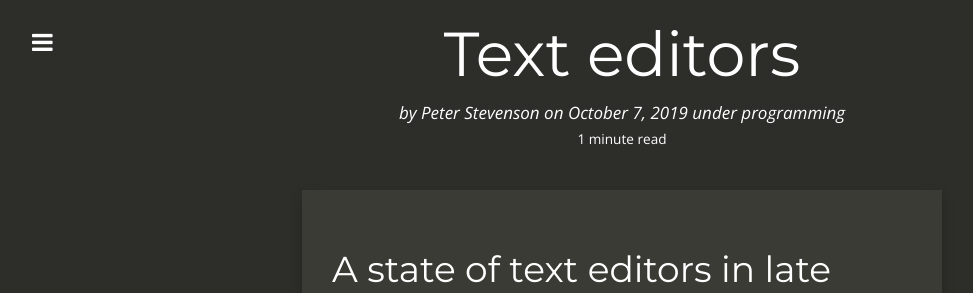
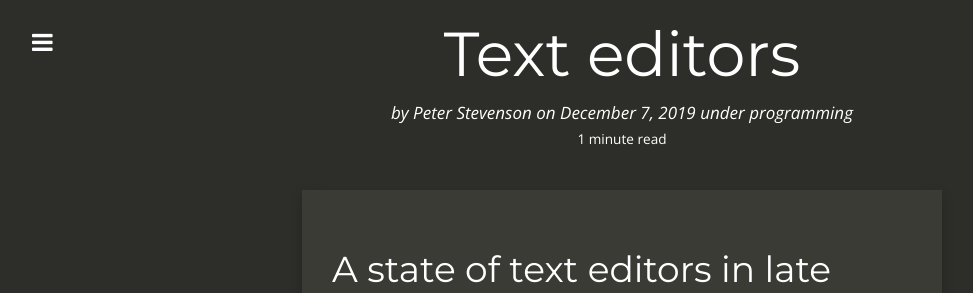
Before and after one commit to 2E0PGS/blog, a Jekyll site: the page built from _posts/2019-12-07-text-editors-in-2019.md, in a window 1280 px wide and 900 px high. Shown: the top 293 px of the window, without its empty margins (18-991 px from the left). Built offline with Jekyll 4.4.1, drawn with Linux system fonts in a browser that asks for light colours; nearby versions of some CDN libraries; comment, search, counter and statistics services are not loaded; part of the change alters nothing that is shown.

```diff
--- a/_posts/2019-12-07-text-editors-in-2019.md
+++ b/_posts/2019-12-07-text-editors-in-2019.md
@@ -1,7 +1,7 @@
 ---
 layout: post
 title: Text editors
-date: 2019-10-07 13:47:10
+date: 2019-12-07 14:17:10
 author: Peter Stevenson
 summary: A state of text editors in late 2019
 categories: programming
```
